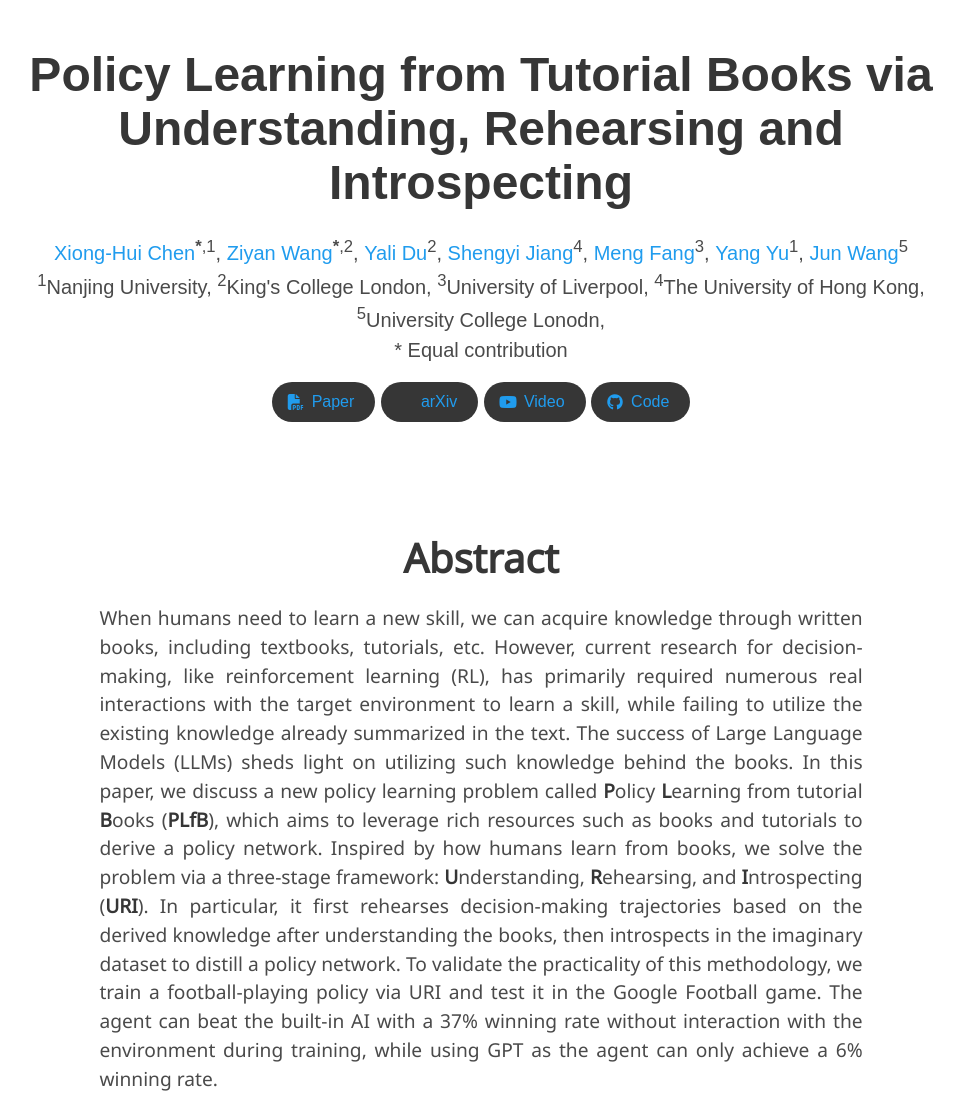
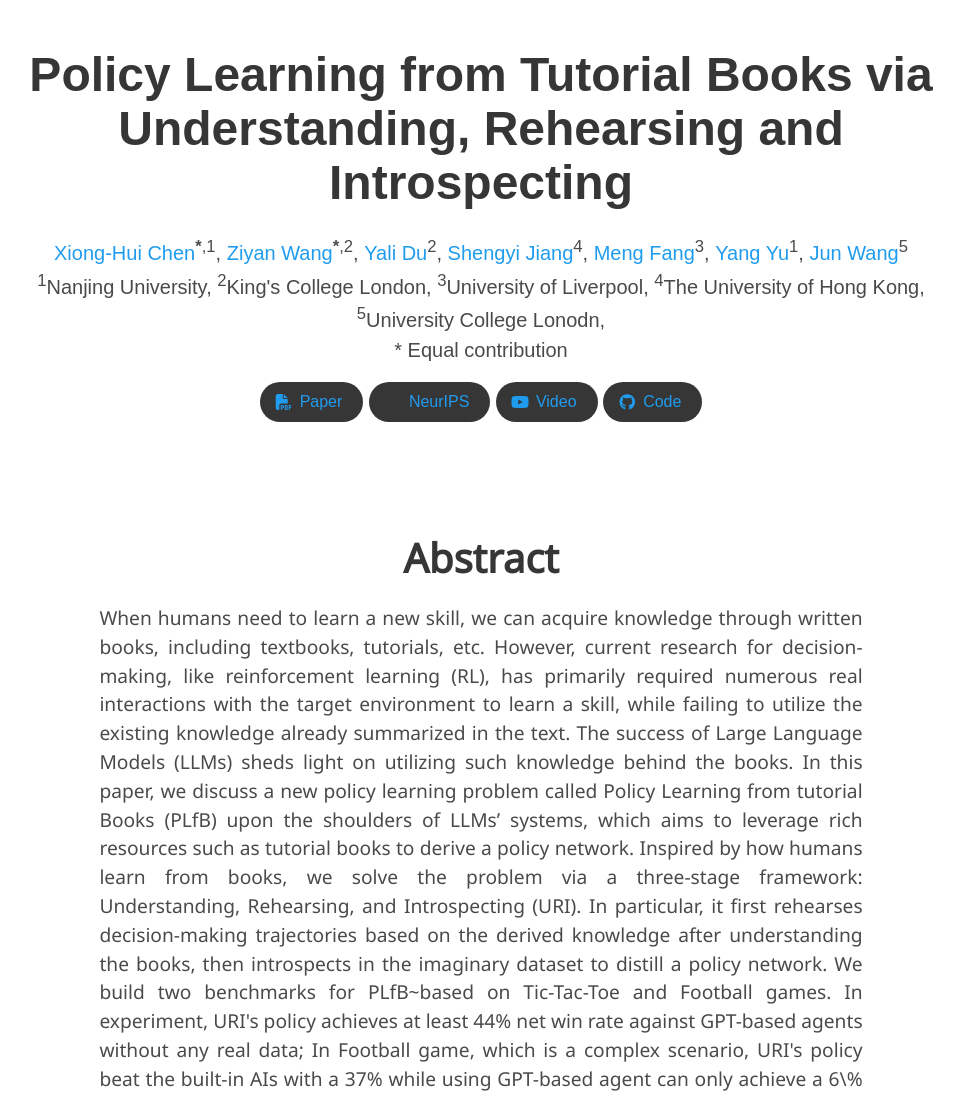
Before and after one commit to PLfB-football/plfb-football.github.io, a plain HTML site: page index.html in a window 1280 px wide. Shown: the top 1097 px of the page, without its empty margins (159-1123 px from the left). Drawn offline with nearby package versions, Linux system fonts and the light colour scheme; some icons are missing; a web font is replaced by a local one.

Commit message:
update link

```diff
--- a/index.html
+++ b/index.html
@@ -128,7 +128,7 @@
             <div class="publication-links">
               <!-- PDF Link. -->
               <span class="link-block">
-                <a href="https://arxiv.org"
+                <a href="https://proceedings.neurips.cc/paper_files/paper/2024/file/21cf8411ed825614e00006a1d9aab7e4-Paper-Conference.pdf"
                    class="external-link button is-normal is-rounded is-dark">
                   <span class="icon">
                       <i class="fas fa-file-pdf"></i>
@@ -142,7 +142,7 @@
                   <span class="icon">
                       <i class="ai ai-arxiv"></i>
                   </span>
-                  <span>arXiv</span>
+                  <span>NeurIPS</span>
                 </a>
               </span>
               <!-- Video Link. -->
@@ -266,8 +266,7 @@
         <h2 class="title is-2">Abstract</h2>
         <div class="content has-text-justified">
           <p style="font-size: 1.2em;">
-            When humans need to learn a new skill, we can acquire knowledge through written books, including textbooks, tutorials, etc. However, current research for decision-making, like reinforcement learning (RL), has primarily required numerous real interactions with the target environment to learn a skill, while failing to utilize the existing knowledge already summarized in the text. The success of Large Language Models (LLMs) sheds light on utilizing such knowledge behind the books.
-            In this paper, we discuss a new policy learning problem called <strong>P</strong>olicy <strong>L</strong>earning from tutorial <strong>B</strong>ooks (<strong>PLfB</strong>), which aims to leverage rich resources such as books and tutorials to derive a policy network. Inspired by how humans learn from books, we solve the problem via a three-stage framework: <strong>U</strong>nderstanding, <strong>R</strong>ehearsing, and <strong>I</strong>ntrospecting (<strong>URI</strong>). In particular, it first rehearses decision-making trajectories based on the derived knowledge after understanding the books, then introspects in the imaginary dataset to distill a policy network. To validate the practicality of this methodology, we train a football-playing policy via URI and test it in the Google Football game. The agent can beat the built-in AI with a 37% winning rate without interaction with the environment during training, while using GPT as the agent can only achieve a 6% winning rate.
+            When humans need to learn a new skill, we can acquire knowledge through written books, including textbooks, tutorials, etc. However, current research for decision-making, like reinforcement learning (RL), has primarily required numerous real interactions with the target environment to learn a skill, while failing to utilize the existing knowledge already summarized in the text. The success of Large Language Models (LLMs) sheds light on utilizing such knowledge behind the books. In this paper, we discuss a new policy learning problem called Policy Learning from tutorial Books (PLfB) upon the shoulders of LLMs’ systems, which aims to leverage rich resources such as tutorial books to derive a policy network. Inspired by how humans learn from books, we solve the problem via a three-stage framework: Understanding, Rehearsing, and Introspecting (URI). In particular, it first rehearses decision-making trajectories based on the derived knowledge after understanding the books, then introspects in the imaginary dataset to distill a policy network. We build two benchmarks for PLfB~based on Tic-Tac-Toe and Football games. In experiment, URI's policy achieves at least 44% net win rate against GPT-based agents without any real data; In Football game, which is a complex scenario, URI's policy beat the built-in AIs with a 37% while using GPT-based agent can only achieve a 6\% winning rate.
           </p>
         </div>
       </div>
```
